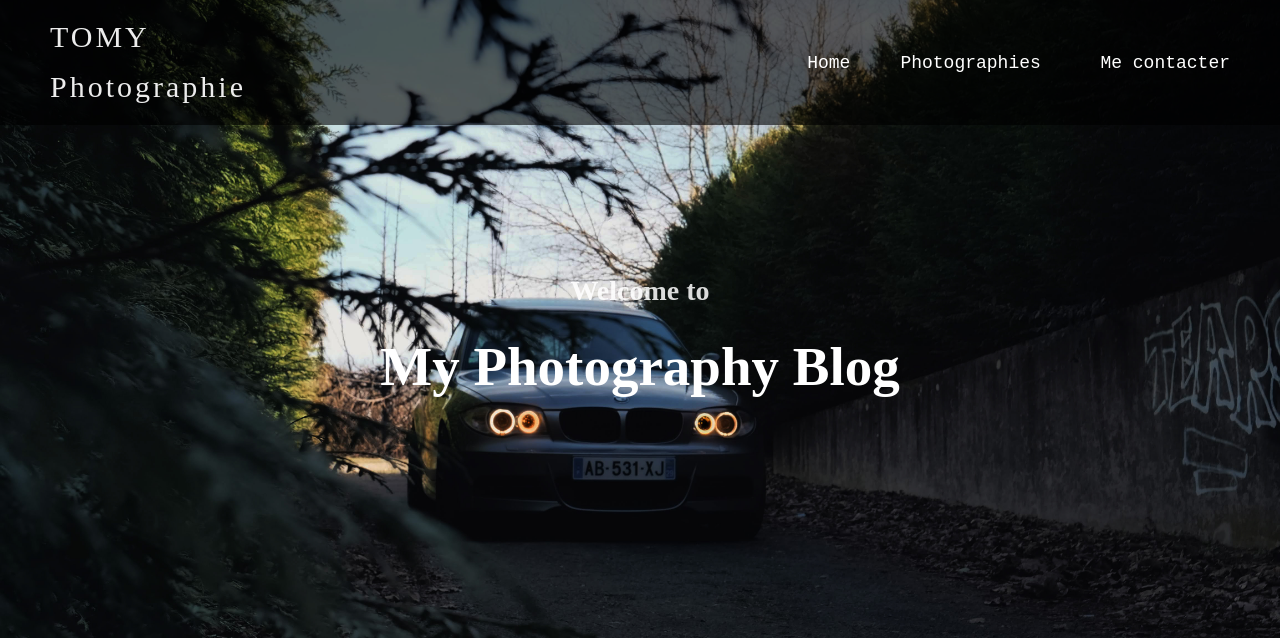
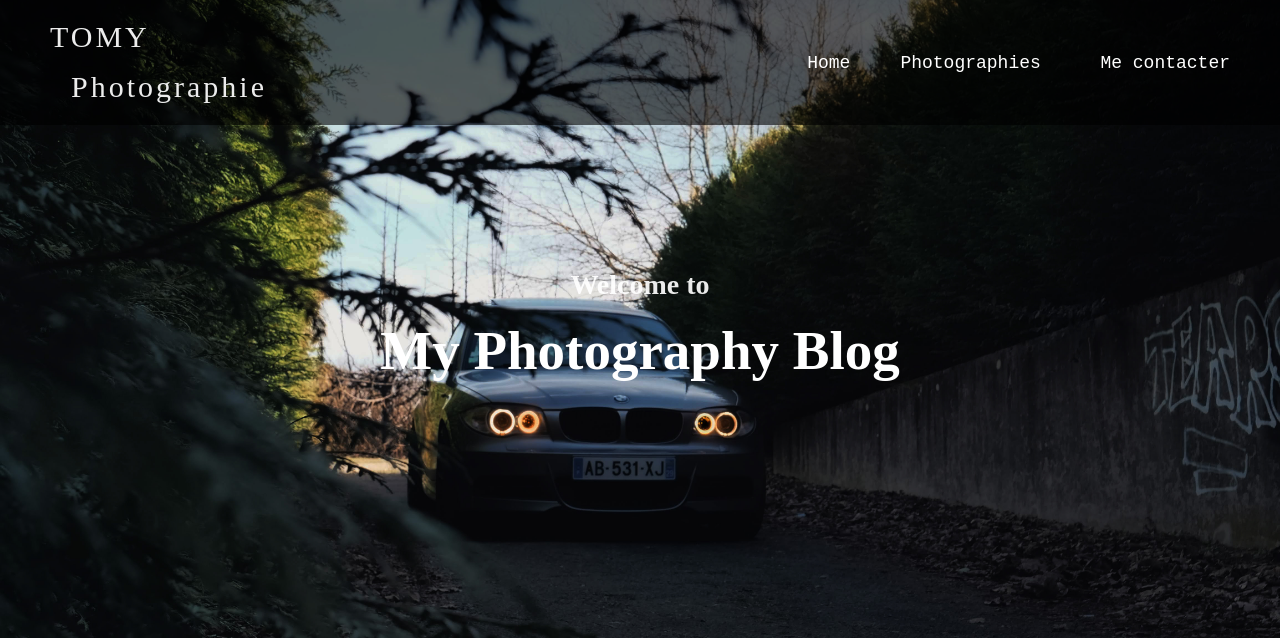
Before and after one commit to Tomy-my/Blog, a PHP site: page / in a window 1280 px wide. Shown: the top 638 px of the page. Run offline with PHP 8.4, Linux system fonts and the light colour scheme; some web fonts are replaced.

Commit message:
Second commit

```diff
--- a/css/styles.css
+++ b/css/styles.css
@@ -35,7 +35,6 @@ a:link
     color: rgb(255, 255, 255);
 }
 
-
 .logo
 {
     flex-grow: 1;
@@ -46,7 +45,6 @@ a:link
     color: rgba(255, 255, 255, 0.925);
     margin-top: 12px;
     margin-left: 50px;
-
 }
 
 .home
@@ -133,18 +131,17 @@ li:hover
 
 .acceuil
 {
-
     text-align: center;
+    margin-top: 25vh;   /* à tester*/
+    transform: translateY(-50%); /* à tester*/
 }
 h2
 {
-    color: rgba(255, 255, 255, 0.856);
+    color: rgba(255, 255, 255, 0.918);
     font-size: 28px;
-    padding-top: 150px;
 }
 h1
 {
     color: white;
     font-size: 55px;
-    padding-top: 10px;
 }
--- a/header.php
+++ b/header.php
@@ -6,13 +6,13 @@
         <link rel="stylesheet" href="css/styles.css" />
         <link rel="stylesheet" href="css/resolutions.css" />
         <link rel="icon" href="images/favicon.png" />
-        <title>intégration php</title>
+        <title>en attente d'un titre</title>
     </head>
         <body>
 
             <div class="navbar">
-                <div class="logo">TOMY<br> Photographie</div>
-                <a href="#" class="home">Home</a>
+                <div class="logo">TOMY <br> &nbsp  Photographie </div>
+                <a href="index.php" class="home">Home</a>
                 <div class="photo">
                     <a href="#" class="photo">Photographies</a>
                 <div class="liste">
@@ -26,5 +26,5 @@
                     </ul>
                 </div>
                 </div>
-                <a href="#" class="contact">Me contacter</a>
+                <a href="contact.php" class="contact">Me contacter</a>
             </div>
```
Also changed, not shown: contact.php (added, +9 -0 lines), photographies.php (added, +9 -0 lines), images/logo.png (added).
